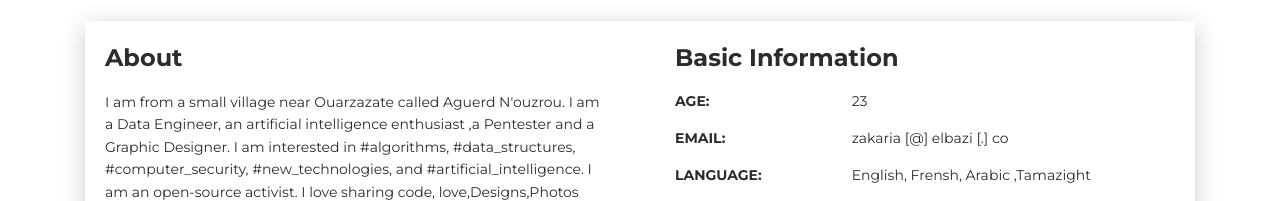
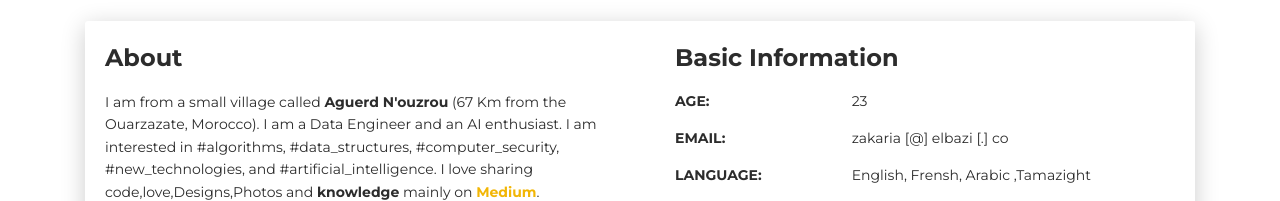
Before and after one commit to Z4ck404/z4ck404.github.io, a plain HTML site: page index.html in a window 1280 px wide. Shown: the part 599-800 px from the top of the page. Drawn offline with Linux system fonts and the light colour scheme; files whose address does not match are found by name.

Commit message:
Update index.html

```diff
--- a/index.html
+++ b/index.html
@@ -103,8 +103,8 @@
         <div class="col-lg-6 col-md-12">
           <div class="card-body">
             <h1 class="h4 mt-0 title">About</h1>
-         <p>I am from a small village near Ouarzazate called Aguerd N'ouzrou. I am a Data Engineer, an artificial intelligence enthusiast ,a Pentester and a Graphic Designer. I am interested in #algorithms, #data_structures, #computer_security, #new_technologies, and #artificial_intelligence.
-            I am an open-source activist. I love sharing code, love,Designs,Photos and knowledge. </p></div>
+         <p>I am from a small village called <b>Aguerd N'ouzrou</b> (67 Km from the Ouarzazate, Morocco). I am a Data Engineer and an AI enthusiast. I am interested in #algorithms, #data_structures, #computer_security, #new_technologies, and #artificial_intelligence.
+          I love sharing code,love,Designs,Photos and <b>knowledge</b> mainly on <a href="https://medium.com/@Zack_Elbazi"><b>Medium</b></a>.</p></div>
         </div>
         <div class="col-lg-6 col-md-12">
           <div class="card-body">
```
